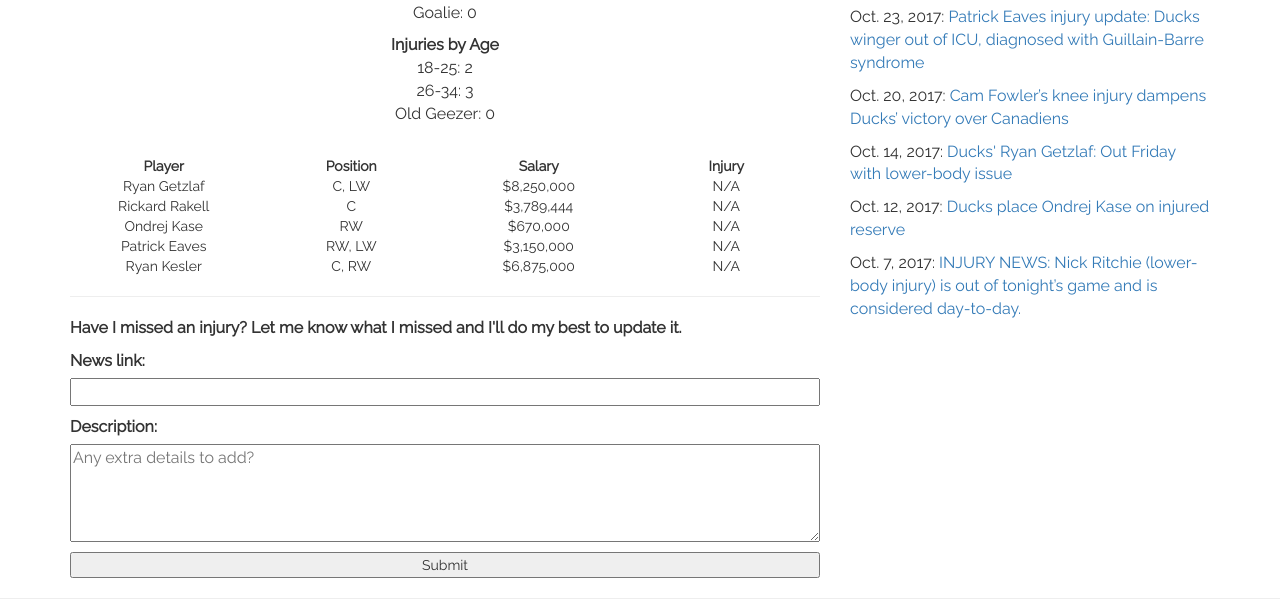
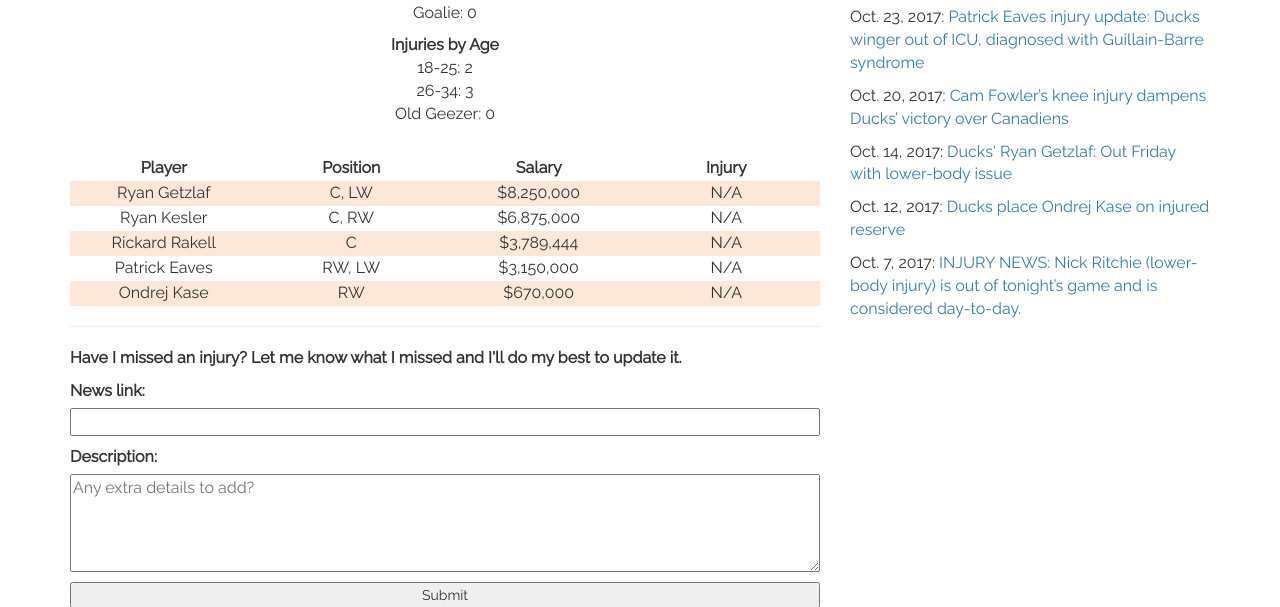
Before and after one commit to CodyPollard/baggedmilk_django, a Django app: page /wwdli/ in a window 1280 px wide. Shown: the part 529-1136 px from the top of the page. Run offline with Django 3.2, Linux system fonts and the light colour scheme; data comes from the database, SQL or seed files in the repository; some libraries are stand-ins or nearby versions.

Commit message:
Style changes to table and fixed order of table

```diff
--- a/milk/static/css/milk.css
+++ b/milk/static/css/milk.css
@@ -178,10 +178,15 @@
     table-layout: fixed;
 }
 
-.wwdli-table th td{
+.wwdli-table td{
     font-size: 16px;
+    height: 25px;
 }
 
 .breakdown {
     text-align: center;
 }
+
+tr:nth-child(even) {
+    background-color: rgba(236, 95, 0, 0.15);
+}
--- a/milk/views.py
+++ b/milk/views.py
@@ -21,7 +21,7 @@
     injury_list = DucksInjury.objects.filter(published=True).order_by('-last_injury')
     latest_injury = injury_list[0]
     # Get all currently injured players
-    injured_players = DucksPlayer.objects.filter(healthy=False)
+    injured_players = DucksPlayer.objects.filter(healthy=False).order_by('-salary')
     # Get stats for display in template
     salary_hit = 0
     forward = ['lw', 'c', 'rw']
@@ -75,7 +75,7 @@
     injury_list = DucksInjury.objects.filter(published=True).order_by('-last_injury')
     latest_injury = injury_list[0]
     # Get all currently injured players
-    injured_players = DucksPlayer.objects.filter(healthy=False)
+    injured_players = DucksPlayer.objects.filter(healthy=False).order_by('-salary')
     # Get stats for display in template
     salary_hit = 0
     forward = ['lw', 'c', 'rw']
```
